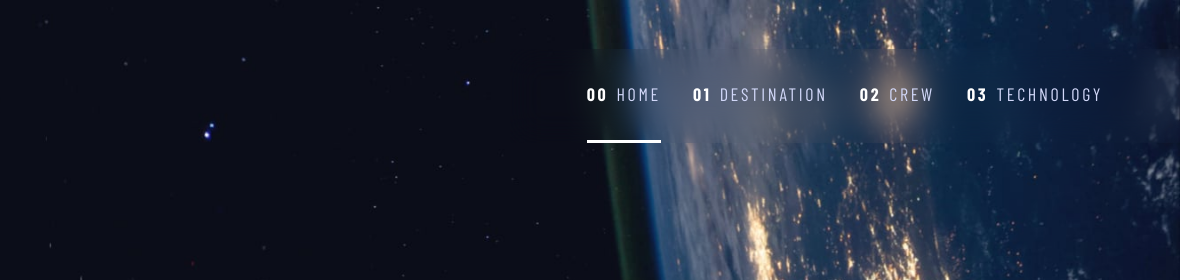
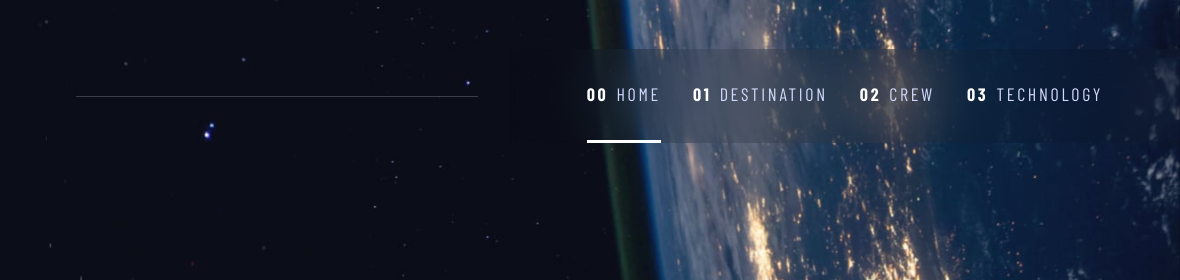
Before and after one commit to ChackochanBoby/space-travel-frntnd-mntr, a website: page index.html in a window 1280 px wide. Shown: the top 280 px of the page, 100-1280 px from the left. Drawn offline with nearby package versions, Linux system fonts and the light colour scheme; a web font is replaced by a local one.

Commit message:
issues solved and added line in primary-header

```diff
--- a/src/scss/components/_primary-nav.scss
+++ b/src/scss/components/_primary-nav.scss
@@ -15,12 +15,14 @@
     padding: 0;
     background-color: hsl(var(--dark), .95);
 
-    @include util.breakpoints(small){
+    @include util.breakpoints(small) {
         padding-inline: 2rem;
     }
-    @include util.breakpoints(medium){
-        padding-inline: clamp(3rem,6vw,7rem);
+
+    @include util.breakpoints(medium) {
+        padding-inline: clamp(3rem, 6vw, 7rem);
     }
+
     @include util.breakpoints-d(small) {
         --underline-space: 0.5;
         padding: min(20rem, 15vh) 2rem;
@@ -31,15 +33,20 @@
 
         /*hiding and revealing navbar*/
         transform: translateX(100%);
+
         &[data-visible="true"] {
             transform: translateX(0);
             transition: transform 300ms ease-in-out;
+
         }
+
         .active {
             border: 0;
         }
 
+
     }
+
 }
 
 .primary-nav a {
@@ -55,16 +62,43 @@
 
 @supports (backdrop-filter: blur()) {
     .primary-nav {
-        background-color: hsl(var(--white)/.2);
-        backdrop-filter: blur(1rem);
+        background-color: hsl(var(--dark),.15);
+        backdrop-filter: blur(2rem);
     }
 }
 
 .logo {
     margin: 1.5rem clamp(1.5rem, 5vw, 3rem);
+    order: -1;
+    @include util.breakpoints(medium){
+        min-width: 3rem;
+    }
 }
-@include util.breakpoints-min-and-max(small,medium){
-    .primary-nav a>span{
+
+
+@include util.breakpoints-min-and-max(small, medium) {
+    .primary-nav a>span {
         display: none;
     }
 }
+
+.primary-header::before {
+    display: none;
+    position: relative;
+    content: "";
+    width: 100%;
+    height: .8px;
+    border:none;
+    background-color: hsl(var(--white),.2);
+    order: 1;
+
+    @include util.breakpoints(medium) {
+        display: inline-block;
+    }
+}
+
+.primary-header nav {
+    order: 2;
+
+    @include util.breakpoints(medium) {}
+}
```
Also changed, not shown: src/dist/main.css, 1 other file.
